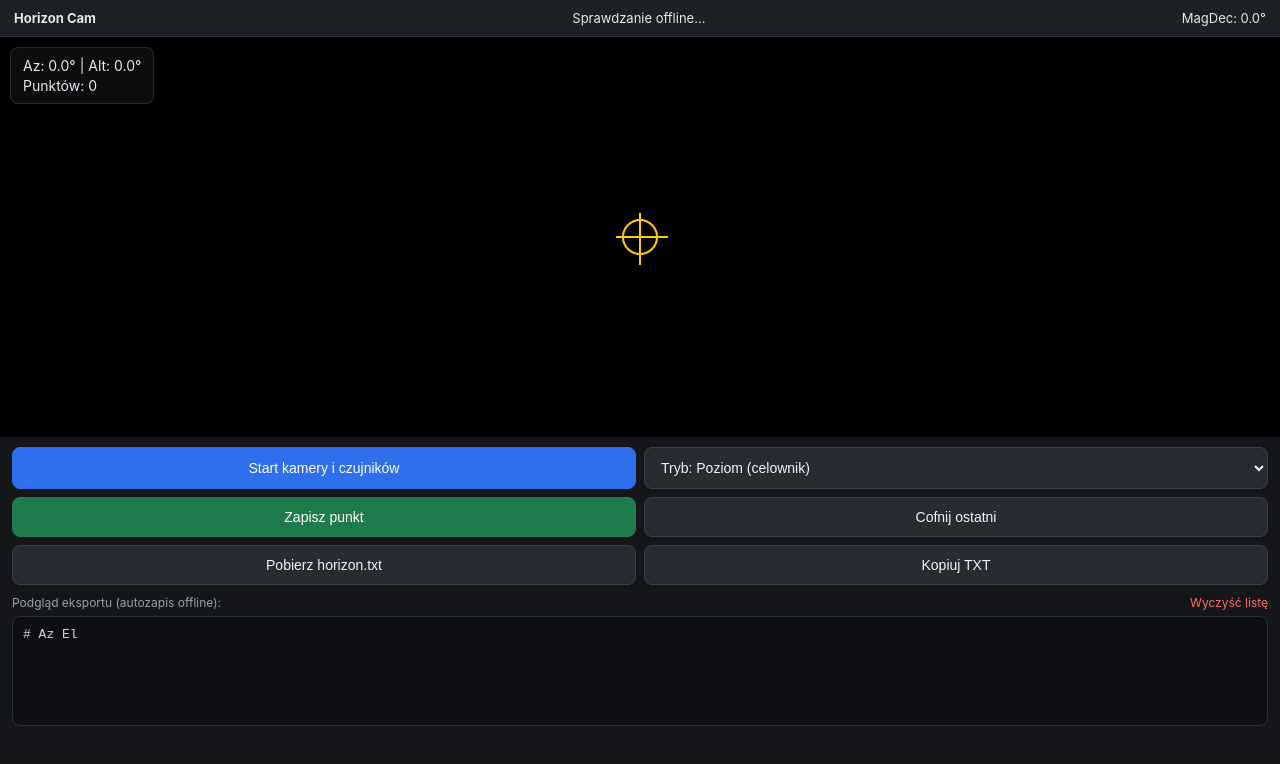
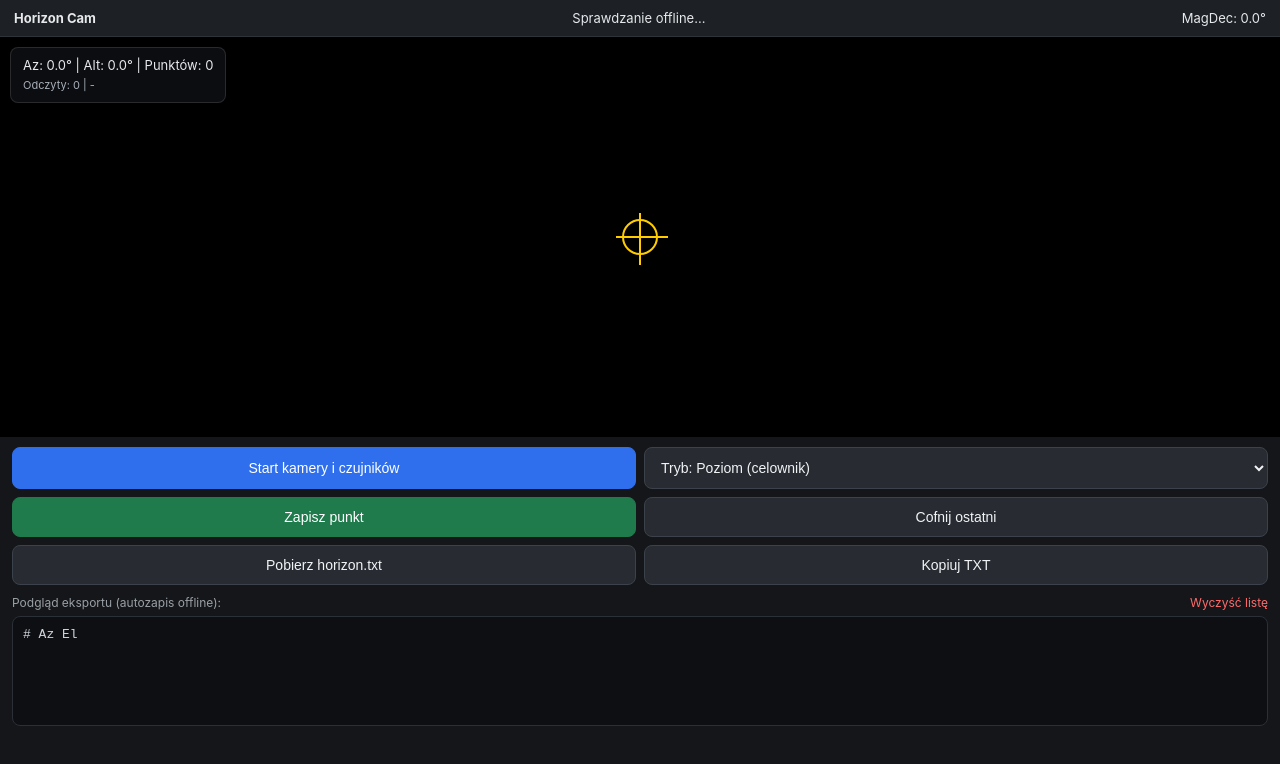
Before and after one commit to astropoludnie/horizon-cam, a plain HTML site: page index.html in a window 1280 px wide. Drawn offline with Linux system fonts and the light colour scheme.

Commit message:
index.html

```diff
--- a/index.html
+++ b/index.html
@@ -76,12 +76,17 @@
       position: absolute;
       top: 10px;
       left: 10px;
-      background: rgba(15, 17, 20, 0.78);
+      background: rgba(15, 17, 20, 0.82);
       padding: 8px 12px;
       border-radius: 8px;
-      font-size: 14px;
+      font-size: 13px;
       line-height: 1.4;
       border: 1px solid rgba(255, 255, 255, 0.12);
+    }
+    .debug-line {
+      font-size: 11px;
+      color: #a8b0ba;
+      margin-top: 4px;
     }
     .controls {
       padding: 10px 12px;
@@ -147,8 +152,8 @@
     <video id="cam" autoplay playsinline muted></video>
     <div class="crosshair"></div>
     <div class="hud" id="hud">
-      Az: --.-° | Alt: --.-°<br />
-      Punktów: 0
+      Az: --.-° | Alt: --.-° | Punktów: 0
+      <div class="debug-line" id="debug">Sensory: brak odczytów (0)</div>
     </div>
   </div>
 
@@ -181,12 +186,15 @@
 
     const videoEl = document.getElementById("cam");
     const hudEl = document.getElementById("hud");
+    const debugEl = document.getElementById("debug");
     const outputEl = document.getElementById("output");
     const holdModeEl = document.getElementById("holdMode");
     const offlineStatusEl = document.getElementById("offlineStatus");
 
     let currentAz = 0;
     let currentAlt = 0;
+    let sensorEvents = 0;
+    let lastRaw = "-";
     let points = [];
 
     try {
@@ -211,20 +219,25 @@
     }
 
     function refreshView() {
-      hudEl.innerHTML =
-        `Az: ${currentAz.toFixed(1)}° | Alt: ${currentAlt.toFixed(1)}°<br />` +
-        `Punktów: ${points.length}`;
+      hudEl.firstChild.textContent =
+        `Az: ${currentAz.toFixed(1)}° | Alt: ${currentAlt.toFixed(1)}° | Punktów: ${points.length}`;
+      debugEl.textContent = `Odczyty: ${sensorEvents} | ${lastRaw}`;
       outputEl.textContent = formatTxt().trimEnd();
     }
 
     function computeAlt(beta, gamma) {
-      const b = beta ?? 0;
-      const g = gamma ?? 0;
+      if (typeof beta !== "number" && typeof gamma !== "number") {
+        return currentAlt;
+      }
+      const b = typeof beta === "number" ? beta : 0;
+      const g = typeof gamma === "number" ? gamma : 0;
       let alt = holdModeEl.value === "landscape" ? (90 - Math.abs(g)) : (b - 90);
       return Math.max(-90, Math.min(90, alt));
     }
 
     function onDeviceOrientation(event) {
+      sensorEvents += 1;
+
       let heading = null;
       if (typeof event.webkitCompassHeading === "number" && Number.isFinite(event.webkitCompassHeading)) {
         heading = event.webkitCompassHeading;
@@ -237,6 +250,13 @@
       }
 
       currentAlt = computeAlt(event.beta, event.gamma);
+
+      const a = typeof event.alpha === "number" ? event.alpha.toFixed(0) : "null";
+      const b = typeof event.beta === "number" ? event.beta.toFixed(0) : "null";
+      const g = typeof event.gamma === "number" ? event.gamma.toFixed(0) : "null";
+      const w = typeof event.webkitCompassHeading === "number" ? event.webkitCompassHeading.toFixed(0) : "null";
+      lastRaw = `a:${a} b:${b} g:${g} w:${w}`;
+
       refreshView();
     }
 
@@ -268,7 +288,9 @@
       }
 
       window.removeEventListener("deviceorientation", onDeviceOrientation, true);
+      window.removeEventListener("deviceorientationabsolute", onDeviceOrientation, true);
       window.addEventListener("deviceorientation", onDeviceOrientation, true);
+      window.addEventListener("deviceorientationabsolute", onDeviceOrientation, true);
     });
 
     document.getElementById("btnCapture").addEventListener("click", () => {
```
